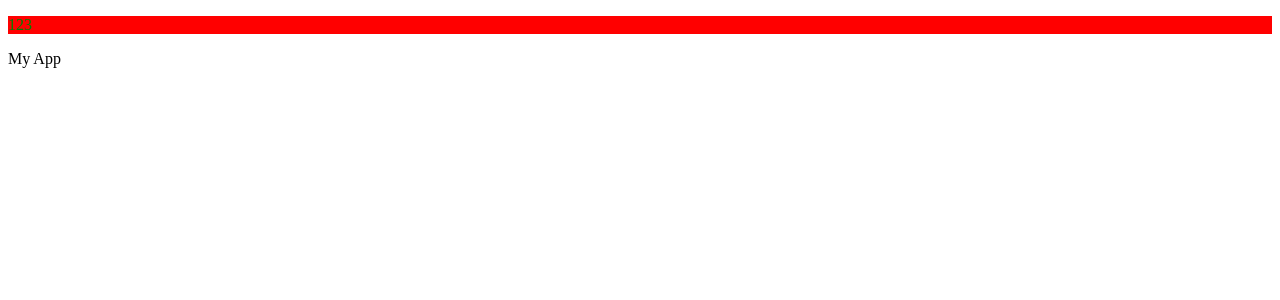
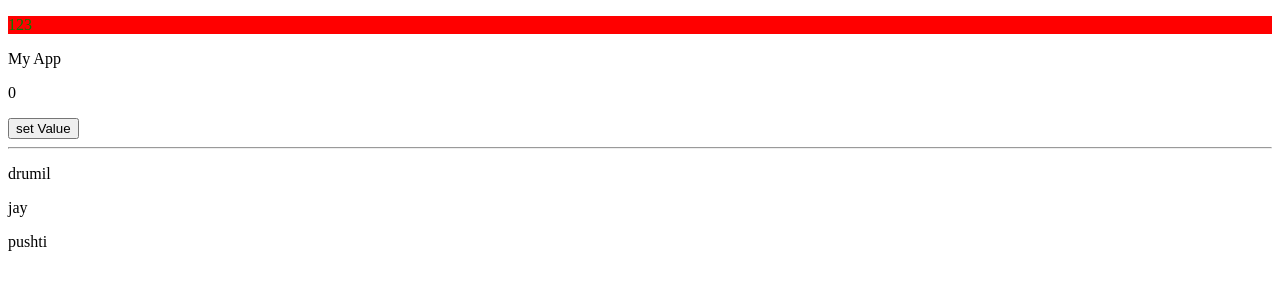
Before and after one commit to drumil32/react-learning, a React (Create React App) app in the folder learning/: page / in a window 1280 px wide. Shown: the top 300 px of the page. Built offline with nearby package versions, Linux system fonts and the light colour scheme.

Commit message:
added functional and global state learning

```diff
--- a/learning/src/App.js
+++ b/learning/src/App.js
@@ -1,12 +1,21 @@
+import {useState} from 'react';
 import Header from './components/Header';
+import ListItem from './components/ListItem';
+import AnotherListItem from './components/AnotherListItem';
+import {profileData} from './dataContainer';
 
 function App() {
+  const [data,setData] = useState(profileData);
+
   return (
     <>
       <Header bgColor="red" textColor="green" text={123}/>
         <div>
           My App
         </div>
+      <ListItem/>
+      <hr/>
+      <AnotherListItem data={data}/>
     </>
   );
 }
--- /dev/null
+++ b/learning/src/components/AnotherListItem.jsx
@@ -0,0 +1,12 @@
+const AnotherListItem = ({data}) =>{
+    return(
+        <>
+            {
+                data.map((item,id)=>{
+                    return <p key={item.id}>{item.name}</p>
+                })
+            }
+        </>
+    )
+}
+export default AnotherListItem;
--- a/learning/src/components/Header.jsx
+++ b/learning/src/components/Header.jsx
@@ -1,4 +1,6 @@
 import PropTypes from 'prop-types';
+
+// made to learn PropTypes and defaultProps
 
 const Header = ({bgColor,textColor,text})=>{
     const style = {
--- /dev/null
+++ b/learning/src/components/ListItem.jsx
@@ -0,0 +1,18 @@
+import {useState} from 'react';
+
+// made to learn functional component
+
+const ListItem = () =>{
+    const [value,setValue] = useState(0);
+    const increaseValue = ()=>{
+        setValue(prevValue=>prevValue+1);
+    }
+    return(
+        <>
+            <p>{value}</p>
+            <button onClick={increaseValue}>set Value</button>
+        </>
+    )
+}
+
+export default ListItem;
--- /dev/null
+++ b/learning/src/dataContainer.js
@@ -0,0 +1,3 @@
+const profileData = [{id:1,name:'drumil'},{id:2,name:'jay'},{id:3,name:'pushti'}];
+
+export {profileData};
```
